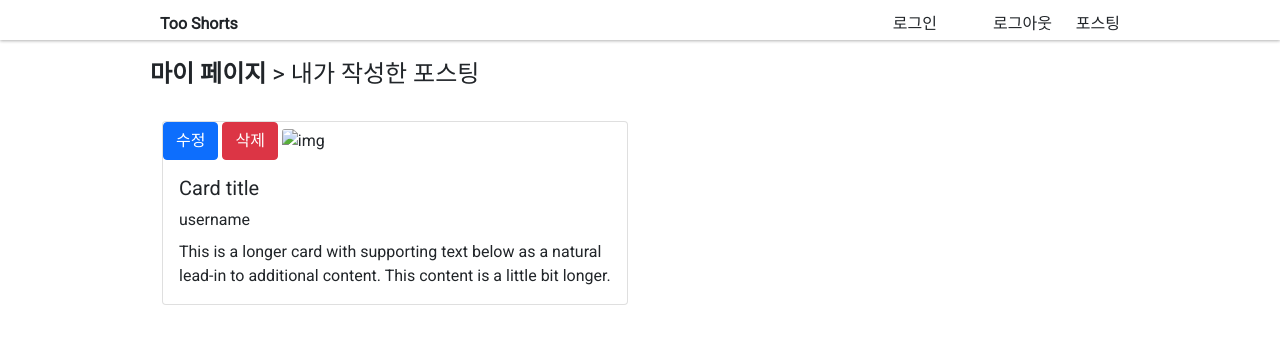
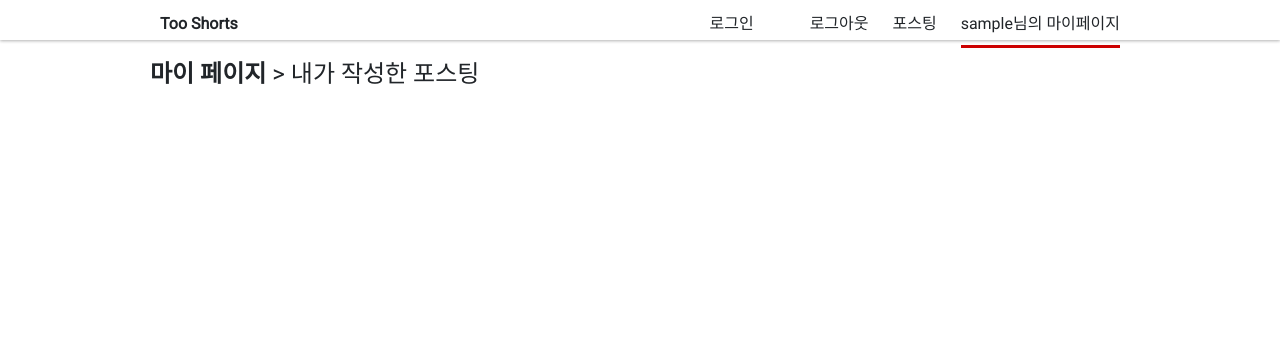
Before and after one commit to ferrariRoma/too_shorts, a Flask app: template templates/mypage.html in a window 1280 px wide. Shown: the top 344 px of the page. Run offline with Flask 2, Linux system fonts and the light colour scheme; the template is opened without the code that fills it: most values are stand-ins (such as "Sample title", 1, 10 or a date in 2020); some libraries are stand-ins or nearby versions.

Commit message:
index페이지에서 수정한 부분 추가, 내가 추가한 포스팅만 추출(nickname과 포스팅의 username이 일치할 경우)

```diff
--- a/templates/mypage.html
+++ b/templates/mypage.html
@@ -1,9 +1,9 @@
 <!DOCTYPE html>
 <html lang="ko">
 <head>
-    <meta charset="UTF-8">
-    <meta http-equiv="X-UA-Compatible" content="IE=edge">
-    <meta name="viewport" content="width=device-width, initial-scale=1.0">
+    <meta charset="UTF-8"/>
+    <meta http-equiv="X-UA-Compatible" content="IE=edge"/>
+    <meta name="viewport" content="width=device-width, initial-scale=1.0"/>
 
     <!--JS-->
     <!--jquery-->
@@ -12,24 +12,25 @@
     <script src="https://cdn.jsdelivr.net/npm/bootstrap@5.0.2/dist/js/bootstrap.bundle.min.js"
             integrity="sha384-MrcW6ZMFYlzcLA8Nl+NtUVF0sA7MsXsP1UyJoMp4YLEuNSfAP+JcXn/tWtIaxVXM"
             crossorigin="anonymous"></script>
-    <!--navgation scroll event //index에서만 넣고 나머지 페이지에서는 삭제-->
-    <script src="/static/js/scroll.js"></script>
+    <script src="/static/js/token.js" defet></script>
+    <script src=" https://cdnjs.cloudflare.com/ajax/libs/jquery-cookie/1.4.1/jquery.cookie.min.js"></script>
+    <script src="/static/js/logout.js"></script>
 
     <!--웹폰트-->
-    <link rel="preconnect" href="https://fonts.googleapis.com">
-    <link rel="preconnect" href="https://fonts.gstatic.com" crossorigin>
+    <link rel="preconnect" href="https://fonts.googleapis.com"/>
+    <link rel="preconnect" href="https://fonts.gstatic.com" crossorigin/>
     <!--CSS-->
     <!--웹폰트(roboto)-->
-    <link href="https://fonts.googleapis.com/css2?family=Roboto&display=swap" rel="stylesheet">
+    <link href="https://fonts.googleapis.com/css2?family=Roboto&display=swap" rel="stylesheet"/>
     <!--부트스트랩-->
     <link href="https://cdn.jsdelivr.net/npm/bootstrap@5.0.2/dist/css/bootstrap.min.css" rel="stylesheet"
-          integrity="sha384-EVSTQN3/azprG1Anm3QDgpJLIm9Nao0Yz1ztcQTwFspd3yD65VohhpuuCOmLASjC" crossorigin="anonymous">
+          integrity="sha384-EVSTQN3/azprG1Anm3QDgpJLIm9Nao0Yz1ztcQTwFspd3yD65VohhpuuCOmLASjC" crossorigin="anonymous"/>
     <!--reset-->
-    <link rel="stylesheet" href="https://meyerweb.com/eric/tools/css/reset/reset200802.css">
+    <link rel="stylesheet" href="https://meyerweb.com/eric/tools/css/reset/reset200802.css"/>
     <!--common(공통,contents)-->
-    <link rel="stylesheet" href="/static/css/common.css">
+    <link rel="stylesheet" href="/static/css/common.css"/>
     <!--navigation-->
-    <link rel="stylesheet" href="/static/css/nav.css">
+    <link rel="stylesheet" href="/static/css/nav.css"/>
 
     <title>Too Shorts</title>
 
@@ -47,19 +48,22 @@
     <header>
         <nav><!--index페이지 외에서는 nav에 fixed클래스 추가-->
             <div class="nav_wrap">
-                <a class="logo" href="#" alt="logo"><span>Too Shorts</span></a>
+                <a class="logo" href="/" alt="logo"><span>Too Shorts</span></a>
                 <ul class="right">
                     <!--로그아웃/로그인 전일 경우 logout클래스를 show, login을 hide-->
-                    <li class="logout">
-                        <a href="#"><span>로그인</span></a>
+                    <li class="logout{% if state == 'login' %} hide{% endif %}">
+                        <a href="/login"><span>로그인</span></a>
                     </li>
                     <!--로그인한 경우 login클래스는 show, logout클래스를 hide-->
-                    <ul class="login">
+                    <ul class="login{% if state == 'logout' %} hide{% endif %}">
                         <li>
-                            <a href="#"><span>로그아웃</span></a>
+                            <a href="#" onclick="logout()"><span>로그아웃</span></a>
                         </li>
                         <li>
-                            <a href="#"><span>포스팅</span></a>
+                            <a href="/posting"><span>포스팅</span></a>
+                        </li>
+                        <li>
+                            <a href="/mypage" class="selected"><span>{{ nickname }}님의 마이페이지</span></a>
                         </li>
                     </ul>
                 </ul>
@@ -68,26 +72,31 @@
     </header>
     <div class="contents">
         <!--//contents 안에 내용을 수정하시면 됩니다.-->
-        <h4 class="title"> <b>마이 페이지</b> > 내가 작성한 포스팅</h4>
+        <h4 class="title"><b>마이 페이지</b> > 내가 작성한 포스팅</h4>
         <div class="row row-cols-1 row-cols-md-2 g-4 card_wrap">
+            {% for post in posts %}
+                {% if post['username'] == nickname %}
+                    {% set urlSplit = post['URL'].split('/')[-1] %}
+                    {% set thumb = urlSplit.split('?')[0] %}
                     <div class="col">
                         <div class="card">
-                    <a href="#" alt="유튜브 쇼츠 바로가기" target="_blank">
-                        <div class="testImg">
                             <button type="button" class="btn btn-primary" onclick="window.location.href='포스팅 수정 사이트 링크'">수정</button>
                             <button type="button" class="btn btn-danger" onclick="postDelete()">삭제</button>
-                            <img src="https://t1.daumcdn.net/cfile/tistory/24283C3858F778CA2E" class="card-img-top" alt="img">
+                            <a href="{{ post.URL }}" alt="유튜브 쇼츠 바로가기" target="_blank">
+                                <div class="testImg">
+                                    <img src="https://i1.ytimg.com/vi/{{ thumb }}/hqdefault.jpg" class="card-img-top"
+                                         alt="img">
                                 </div>
-
                                 <div class="card-body">
-                            <h5 class="card-title">Card title</h5>
-                            <p class="username">username</p>
-                            <p class="card-text">This is a longer card with supporting text below as a natural lead-in to
-                                additional content. This content is a little bit longer.</p>
+                                    <h5 class="card-title">{{ post.title }}</h5>
+                                    <p class="username">{{ post.username }}</p>
+                                    <p class="card-text">{{ post.description }}</p>
                                 </div>
                             </a>
                         </div>
                     </div>
+                {% endif %}
+            {% endfor %}
         </div>
         <!--//card_wrap 나머지 페이지에선 이부분 삭제-->
     </div>
```
Lines whose indentation alone changed are shown as unchanged.
